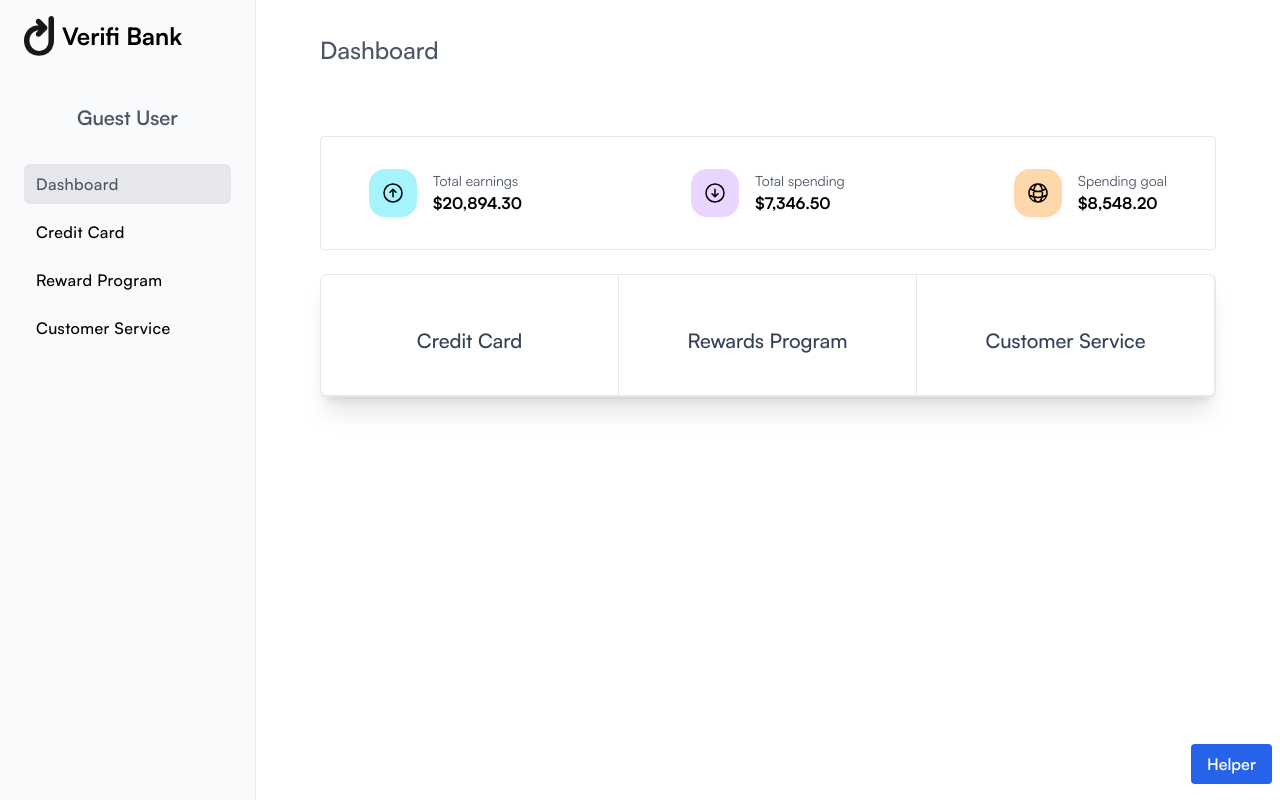
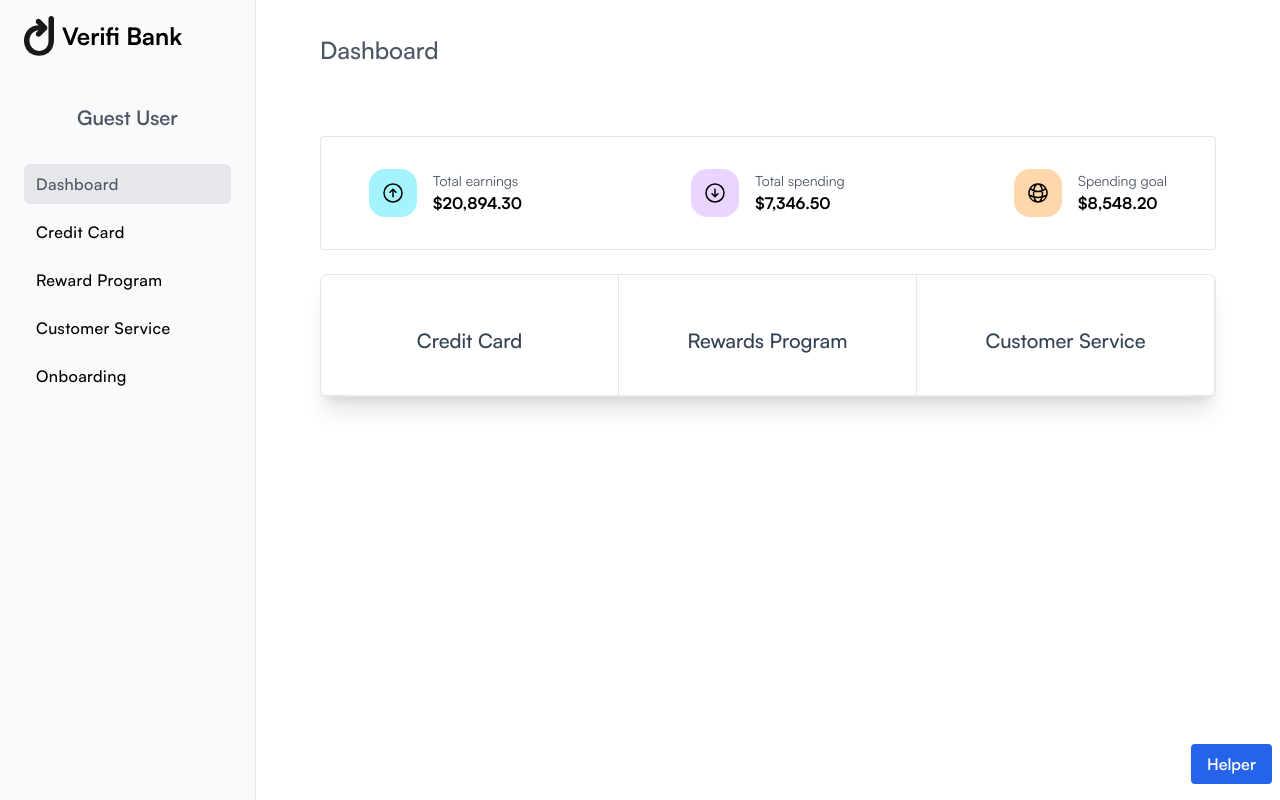
Before and after one commit to docknetwork/dock-bank-demo, a Next.js app: page /dashboard in a window 1280 px wide. Built offline with nearby package versions, Linux system fonts and the light colour scheme; no server answers.

Commit message:
Added onboarding page item to sidebar

```diff
--- a/components/sidebar.js
+++ b/components/sidebar.js
@@ -26,6 +26,11 @@ const navLinks = [
   {
     title: 'Customer Service',
     link: '/customer-service',
+    target: '_self',
+  },
+  {
+    title: 'Onboarding',
+    link: '/onboarding',
     target: '_self',
   },
 ];
```
